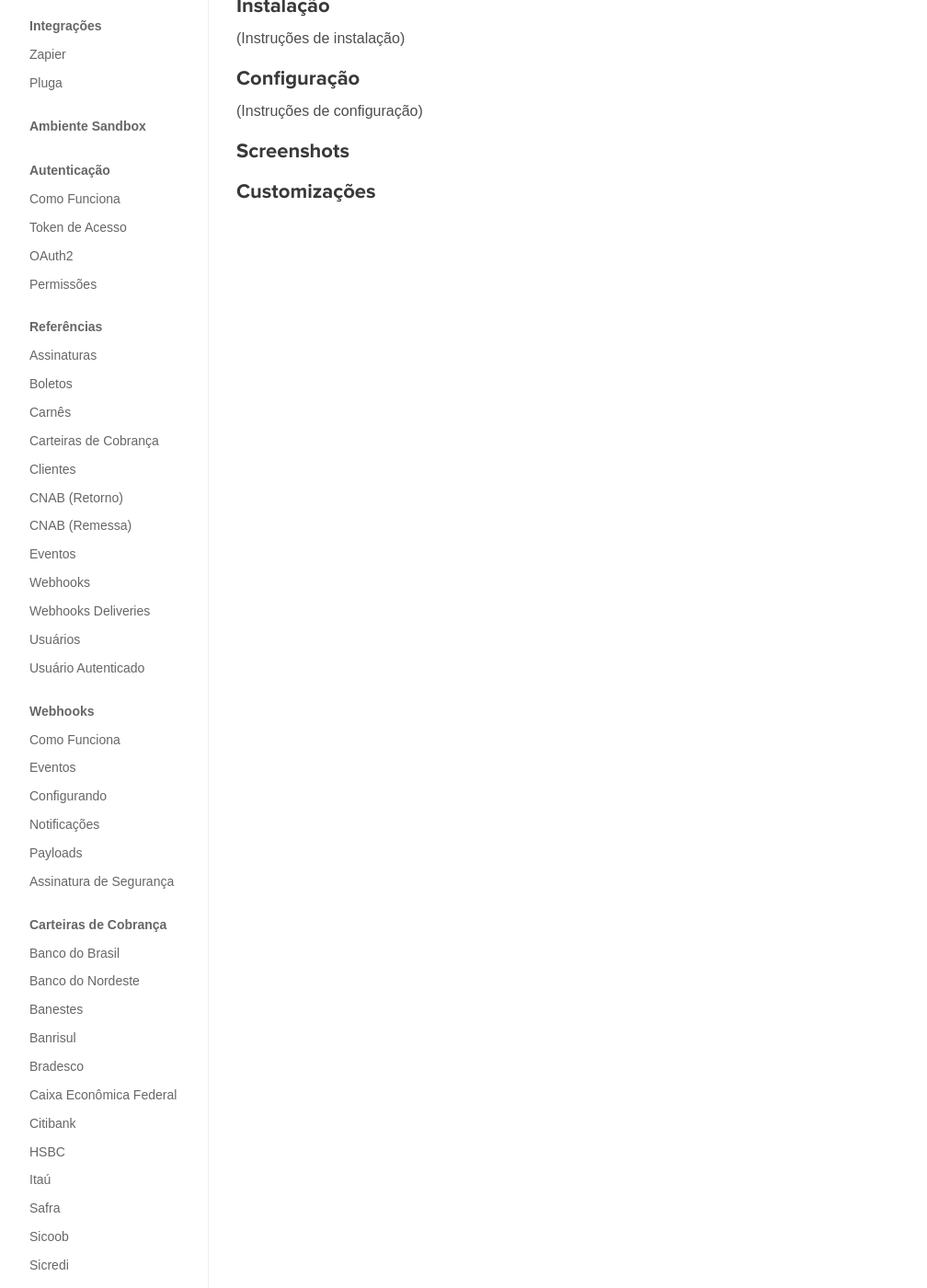
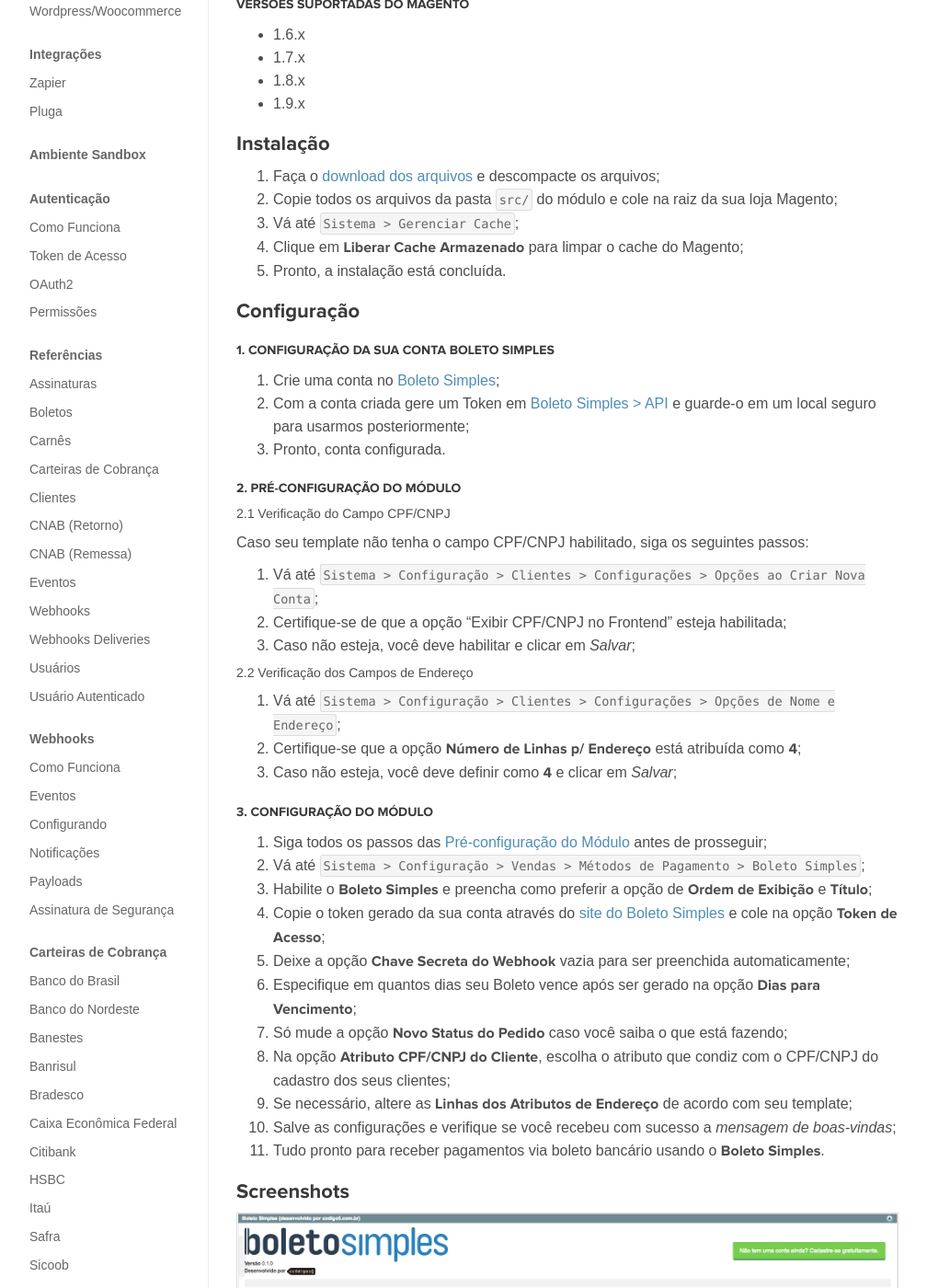
Before and after one commit to BoletoSimples/boletosimples-docs, a Jekyll site: the page built from modules/magento-v1.md, in a window 1280 px wide and 1400 px high, scrolled down 734 px. Shown: the whole window at 92% size, without its empty margins (143-1151 px from the left). Built offline with Jekyll 4.4.1, drawn with Linux system fonts in a browser that asks for light colours; some of the changed text lies outside the part shown.

Commit message:
adds module Magento v1

```diff
--- a/_includes/sidemenu.html
+++ b/_includes/sidemenu.html
@@ -20,6 +20,9 @@
     <ul class="subnav">
       <li {% if page.url == '/modules/' %}class="active"{% endif %}>
         <a href="/modules" title="Visão Geral">Visão Geral</a>
+      </li>
+      <li {% if page.url == '/modules/magento-v1/' %}class="active"{% endif %}>
+        <a href="/modules/magento-v1" title="Magento">Magento</a>
       </li>
       <li {% if page.url == '/modules/shopify/' %}class="active"{% endif %}>
         <a href="/modules/shopify" title="Shopify">Shopify</a>
--- a/modules/magento-v1.md
+++ b/modules/magento-v1.md
@@ -22,17 +22,59 @@ O código fonte do módulo oficial do Boleto Simples para Magento v1 está dispo
 
 ### Requisitos
 
-* PHP xx.x
-* Magento 1.6.x ou superior
+* PHP 5.4.x
+* Magento
+
+#### Versões suportadas do Magento
+
+- 1.6.x
+- 1.7.x
+- 1.8.x
+- 1.9.x
 
 ### Instalação
 
-(Instruções de instalação)
+1. Faça o [download dos arquivos](https://github.com/BoletoSimples/boletosimples-magento-v1/archive/master.zip) e descompacte os arquivos;
+2. Copie todos os arquivos da pasta `src/` do módulo e cole na raiz da sua loja Magento;
+3. Vá até `Sistema > Gerenciar Cache`;
+4. Clique em **Liberar Cache Armazenado** para limpar o cache do Magento;
+5. Pronto, a instalação está concluída.
 
 ### Configuração
 
-(Instruções de configuração)
+#### 1. Configuração da sua conta Boleto Simples
+1. Crie uma conta no [Boleto Simples](https://boletosimples.com.br/?ref=nmylb);
+2. Com a conta criada gere um Token em [Boleto Simples > API](https://boletosimples.com.br/conta/api/tokens) e guarde-o em um local seguro para usarmos posteriormente;
+4. Pronto, conta configurada.
+
+#### 2. Pré-configuração do Módulo
+
+##### 2.1 Verificação do Campo CPF/CNPJ
+Caso seu template não tenha o campo CPF/CNPJ habilitado, siga os seguintes passos:
+1. Vá até `Sistema > Configuração > Clientes > Configurações > Opções ao Criar Nova Conta`;
+2. Certifique-se de que a opção "Exibir CPF/CNPJ no Frontend" esteja habilitada;
+3. Caso não esteja, você deve habilitar e clicar em *Salvar*;
+
+##### 2.2 Verificação dos Campos de Endereço
+1. Vá até `Sistema > Configuração > Clientes > Configurações > Opções de Nome e Endereço`;
+2. Certifique-se que a opção **Número de Linhas p/ Endereço** está atribuída como **4**;
+3. Caso não esteja, você deve definir como **4** e clicar em *Salvar*;
+
+#### 3. Configuração do Módulo
+1. Siga todos os passos das [Pré-configuração do Módulo](https://github.com/BoletoSimples/boletosimples-magento-v1/blob/master/README.md#2-pré-configuração-do-módulo) antes de prosseguir;
+2. Vá até `Sistema > Configuração > Vendas > Métodos de Pagamento > Boleto Simples`;
+3. Habilite o **Boleto Simples** e preencha como preferir a opção de **Ordem de Exibição** e **Título**;
+4. Copie o token gerado da sua conta através do [site do Boleto Simples](https://boletosimples.com.br/conta/api/tokens) e cole na opção **Token de Acesso**;
+5. Deixe a opção **Chave Secreta do Webhook** vazia para ser preenchida automaticamente;
+6. Especifique em quantos dias seu Boleto vence após ser gerado na opção **Dias para Vencimento**;
+7. Só mude a opção **Novo Status do Pedido** caso você saiba o que está fazendo;
+8. Na opção **Atributo CPF/CNPJ do Cliente**, escolha o atributo que condiz com o CPF/CNPJ do cadastro dos seus clientes;
+9. Se necessário, altere as **Linhas dos Atributos de Endereço** de acordo com seu template;
+10. Salve as configurações e verifique se você recebeu com sucesso a *mensagem de boas-vindas*;
+11. Tudo pronto para receber pagamentos via boleto bancário usando o **Boleto Simples**.
 
 ### Screenshots
 
-### Customizações
+![](/img/modules/magento-v1/screenshot-1.png)
+
+![](/img/modules/magento-v1/screenshot-2.png)
```
Also changed, not shown: img/modules/magento-v1/screenshot-1.png (added), img/modules/magento-v1/screenshot-2.png (added).
